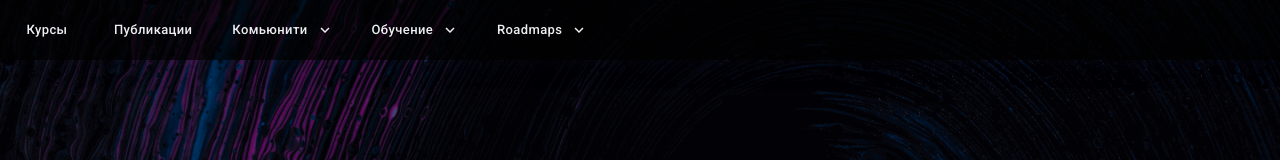
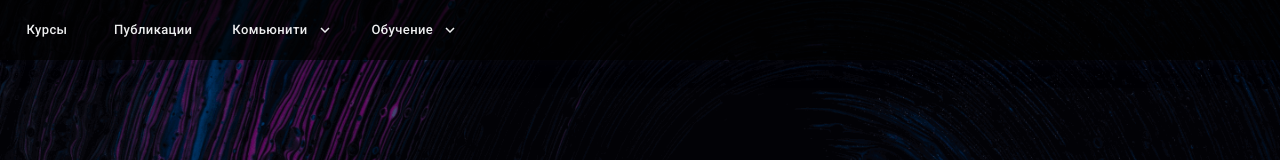
Before and after one commit to letscode-dev/letscode-dev.github.io, a Next.js app: page / in a window 1280 px wide. Shown: the top 160 px of the page. Built offline with nearby package versions, Linux system fonts and the light colour scheme.

Commit message:
Bash Script Commit

```diff
--- a/app/index/routes/rouresConfig.js
+++ b/app/index/routes/rouresConfig.js
@@ -38,11 +38,11 @@ export const CONFIG = [
         isMobile: true,
         isVisible: true
     },
-    {
-        component: <MenuSelected item={MENU_SELECTED.roadmaps} />,
-        isMobile: true,
-        isVisible: true
-    },
+    // {
+    //     component: <MenuSelected item={MENU_SELECTED.roadmaps} />,
+    //     isMobile: true,
+    //     isVisible: true
+    // },
 ]
 
 export const CONFIG_MOBILE = [
--- a/app/index/routes/routes.js
+++ b/app/index/routes/routes.js
@@ -76,13 +76,13 @@ export const MENU_SELECTED = {
             },
         ],
     },
-    roadmaps: {
-        title: "Roadmaps",
-        items: [
-            {
-                href: "https://letscode-dev.github.io/workbook/posts/roadmaps/react-frontend-developer",
-                title: "React Frontend Developer",
-            },
-        ]
-    }
+    // roadmaps: {
+    //     title: "Roadmaps",
+    //     items: [
+    //         {
+    //             href: "https://letscode-dev.github.io/workbook/posts/roadmaps/react-frontend-developer",
+    //             title: "React Frontend Developer",
+    //         },
+    //     ]
+    // }
 };
--- a/package.json
+++ b/package.json
@@ -6,7 +6,7 @@
     "dev": "next dev",
     "build": "next build",
     "start": "next start",
-    "gh-pages": "gh-pages -d out -t true",
+    "gh-pages": "gh-pages -d out",
     "commit": "git add . && git commit -m \"Bash Script Commit\" && git push origin head",
     "create-nojekyll": "node ./node.js/nojekyll.js",
     "deploy": "npm run build && npm run create-nojekyll && npm run gh-pages && npm run commit"
```
Also changed, not shown: 1 other file (tests, documents, lock files or other folders).
